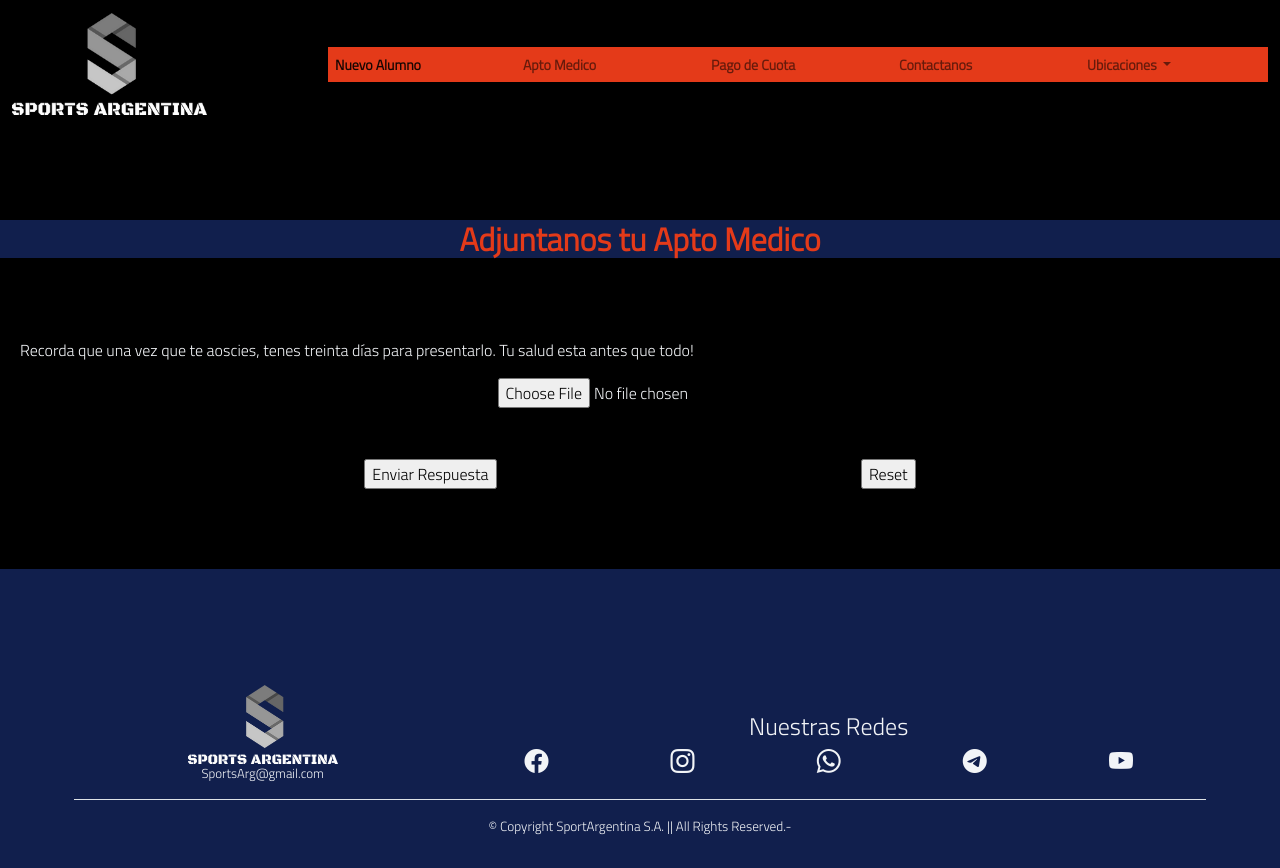
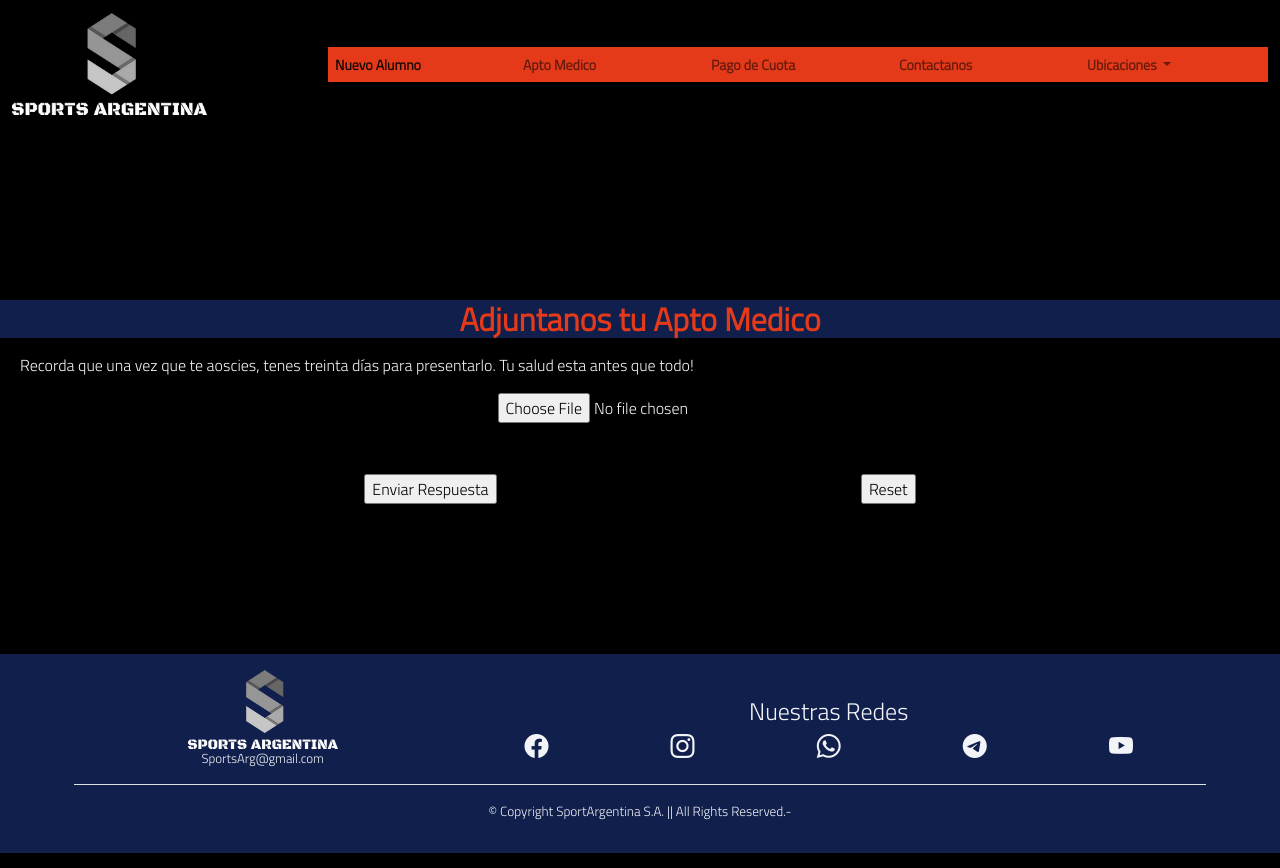
Before and after one commit to sebiPalais/-sports-argentina-, a website: page AptoMedico.html in a window 1280 px wide. Drawn offline with nearby package versions, Linux system fonts and the light colour scheme; a web font is replaced by a local one.

```diff
--- a/css/estilos.scss
+++ b/css/estilos.scss
@@ -9,7 +9,7 @@
 
 .navbar{
 	flex-wrap: nowrap;
-	padding-bottom: 100px;
+	padding-bottom: 180px;
 }
 
 
@@ -239,7 +239,7 @@
 
 .piePag {
 	background-color: #111f4d;
-	padding-top: 100px;
+	margin-top: 150px;
 	.pie {
 		align-items: center;
 		.pieLogo {
@@ -271,7 +271,6 @@
 }
 
 .apto {
-	margin: 10vh 0;
 	p{
 		color: #f2f4f7;
 		margin-top: 15px;
```
Also changed, not shown: css/main.css.
